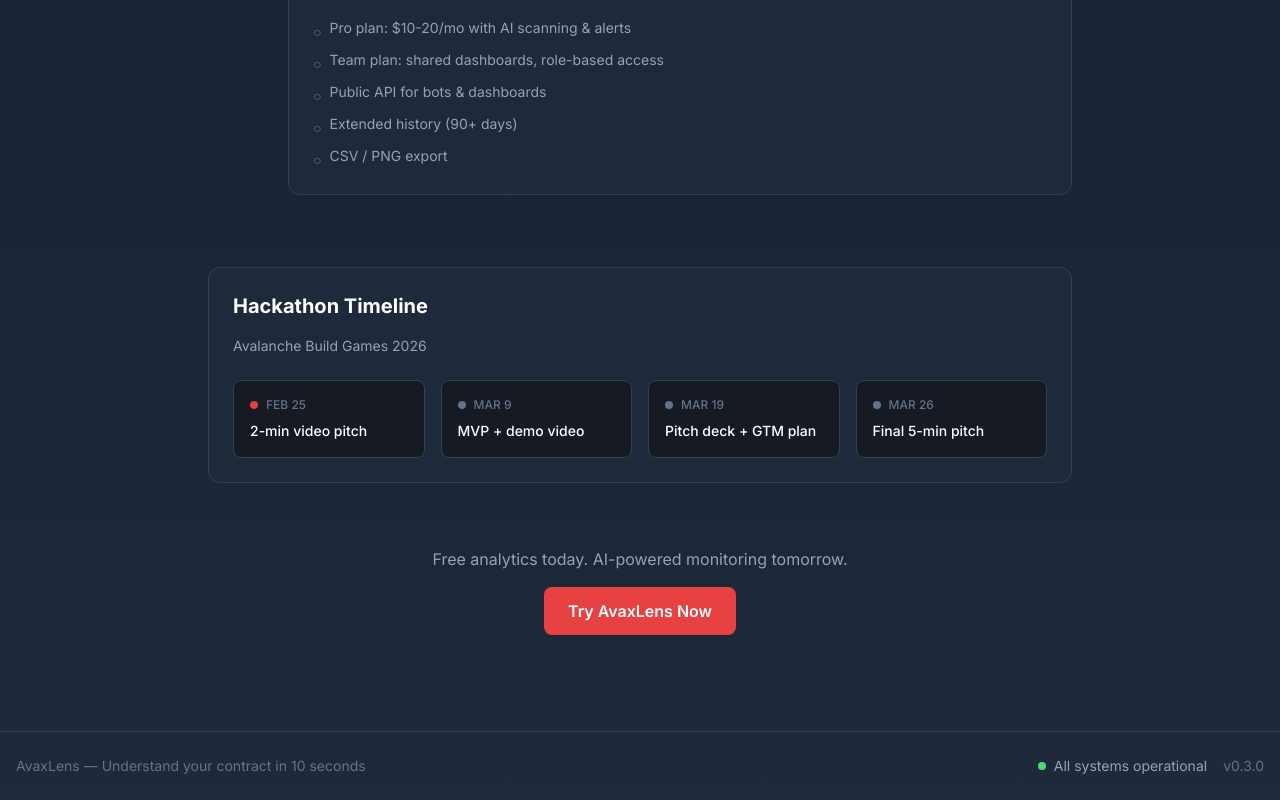
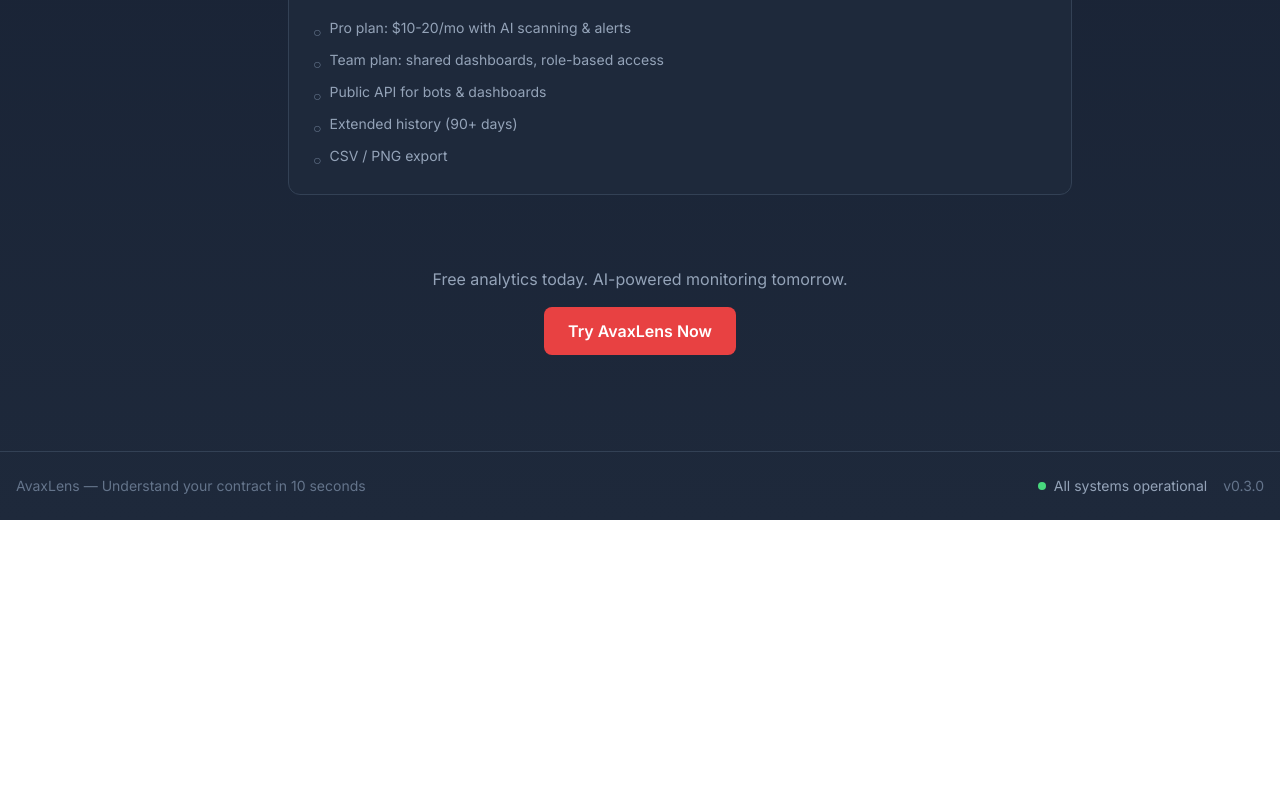
Before and after one commit to devacc8/avaxlens, a Next.js app: page /roadmap in a window 1280 px wide. Shown: the part 1446-2246 px from the top of the page. After the commit the page ends 1966 px from the top, so only its background shows below. Built offline with nearby package versions, Linux system fonts and the light colour scheme.

Commit message:
simplify: Remove hackathon timeline from roadmap page

```diff
--- a/src/app/roadmap/page.tsx
+++ b/src/app/roadmap/page.tsx
@@ -168,30 +168,6 @@ export default function RoadmapPage() {
           })}
         </div>
 
-        {/* Hackathon timeline */}
-        <div className="mt-16 bg-bg-card border border-border rounded-xl p-6">
-          <h2 className="text-xl font-bold text-white mb-4">Hackathon Timeline</h2>
-          <p className="text-text-secondary text-sm mb-6">Avalanche Build Games 2026</p>
-          <div className="grid grid-cols-1 sm:grid-cols-2 lg:grid-cols-4 gap-4">
-            {[
-              { date: 'Feb 25', task: '2-min video pitch', status: 'current' as const },
-              { date: 'Mar 9', task: 'MVP + demo video', status: 'planned' as const },
-              { date: 'Mar 19', task: 'Pitch deck + GTM plan', status: 'planned' as const },
-              { date: 'Mar 26', task: 'Final 5-min pitch', status: 'planned' as const },
-            ].map((item) => (
-              <div key={item.date} className="bg-bg-primary/50 border border-border rounded-lg p-4">
-                <div className="flex items-center gap-2 mb-2">
-                  <span className={`w-2 h-2 rounded-full ${
-                    item.status === 'current' ? 'bg-avax-red animate-pulse' : 'bg-text-muted'
-                  }`} />
-                  <span className="text-xs font-medium text-text-muted uppercase">{item.date}</span>
-                </div>
-                <p className="text-sm text-white font-medium">{item.task}</p>
-              </div>
-            ))}
-          </div>
-        </div>
-
         {/* CTA */}
         <div className="mt-16 text-center">
           <p className="text-text-secondary mb-4">
```
